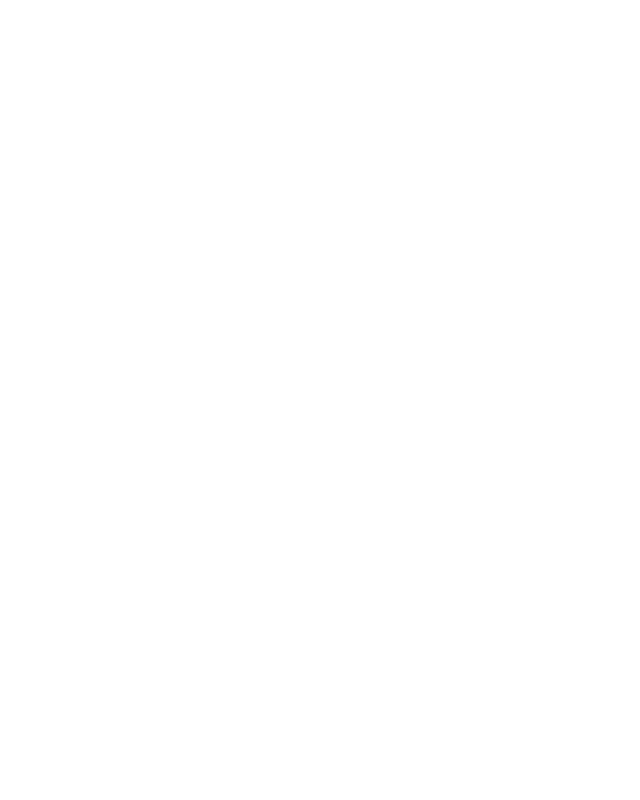
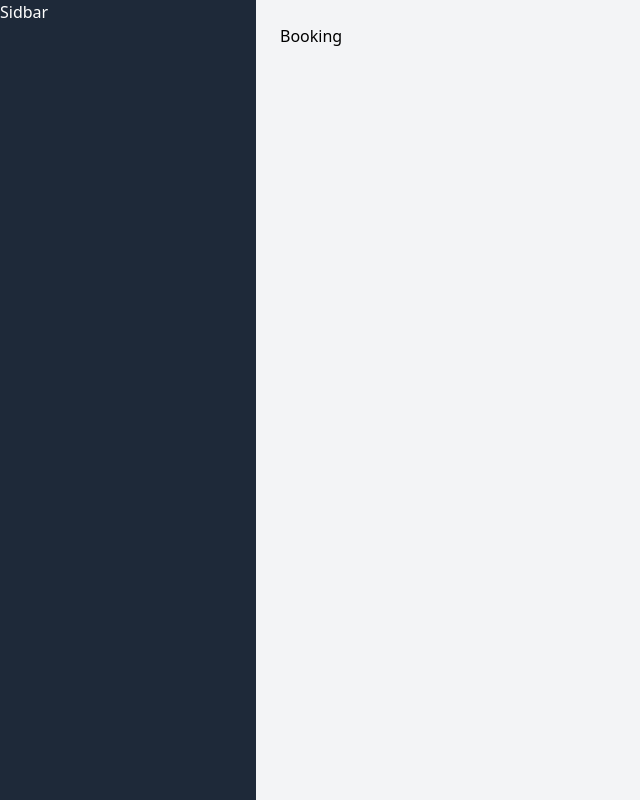
Before and after one commit to rabeyabosree/serviceFinder, a React (Vite) app in the folder frontend/: page /dashboard/booking in a window 1280 px wide. Before the commit this address had no page. Shown: the whole page, without its empty margins (0-640 px from the left). Built offline with nearby package versions, Linux system fonts and the light colour scheme.

Commit message:
add ProviderDashboard with Sidebar and Outlet

```diff
--- a/frontend/src/App.jsx
+++ b/frontend/src/App.jsx
@@ -6,6 +6,11 @@
 import Navbar from './pages/home/Navbar';
 import ServiceDetails from './pages/service/ServiceSetails';
 import MainLayout from './component/common/MainLayout';
+import ProviderDashboard from './pages/dashboard/ProviderDashboard';
+import Service from './pages/dashboard/Service';
+import Booking from './pages/dashboard/Booking';
+import Earning from './pages/dashboard/Earning';
+import Settings from './pages/dashboard/Settings';
 
 function App() {
 
@@ -27,6 +32,16 @@
         <Route path='/register' element={<RegisterPage />} />
         <Route path='/login' element={<LoginPage />} />
 
+        <Route path='/dashboard' element={<ProviderDashboard/>}>
+        <Route path='service' element={<Service />} />
+        <Route path='booking' element={<Booking />} />
+        <Route path='earning' element={<Earning />} />
+        <Route path='setting' element={<Settings />} />
+
+        </Route>
+
+
+
       </Routes>
     </Router>
   )
--- /dev/null
+++ b/frontend/src/pages/dashboard/Booking.jsx
@@ -0,0 +1,9 @@
+import React from 'react'
+
+function Booking() {
+  return (
+    <div>Booking</div>
+  )
+}
+
+export default Booking
--- /dev/null
+++ b/frontend/src/pages/dashboard/Earning.jsx
@@ -0,0 +1,9 @@
+import React from 'react'
+
+function Earning() {
+  return (
+    <div>Earning</div>
+  )
+}
+
+export default Earning
--- /dev/null
+++ b/frontend/src/pages/dashboard/ProviderDashboard.jsx
@@ -0,0 +1,20 @@
+import Sidbar from './Sidbar';
+import { Outlet } from 'react-router-dom';
+
+function ProviderDashboard() {
+  return (
+    <div className='h-screen flex'>
+    {/* Sidebar */}
+    <div className='w-64 bg-gray-800 text-white'>
+      <Sidbar />
+    </div>
+
+    {/* Main Content */}
+    <div className='flex-1 bg-gray-100 p-6 overflow-auto'>
+      <Outlet />
+    </div>
+  </div>
+  )
+}
+
+export default ProviderDashboard
--- /dev/null
+++ b/frontend/src/pages/dashboard/Service.jsx
@@ -0,0 +1,9 @@
+import React from 'react'
+
+function Service() {
+  return (
+    <div>Service</div>
+  )
+}
+
+export default Service
--- /dev/null
+++ b/frontend/src/pages/dashboard/Settings.jsx
@@ -0,0 +1,9 @@
+import React from 'react'
+
+function Settings() {
+  return (
+    <div>Settings</div>
+  )
+}
+
+export default Settings
--- /dev/null
+++ b/frontend/src/pages/dashboard/Sidbar.jsx
@@ -0,0 +1,9 @@
+import React from 'react'
+
+function Sidbar() {
+  return (
+    <div>Sidbar</div>
+  )
+}
+
+export default Sidbar
```
Also changed, not shown: 1 other file (tests, documents, lock files or other folders).
